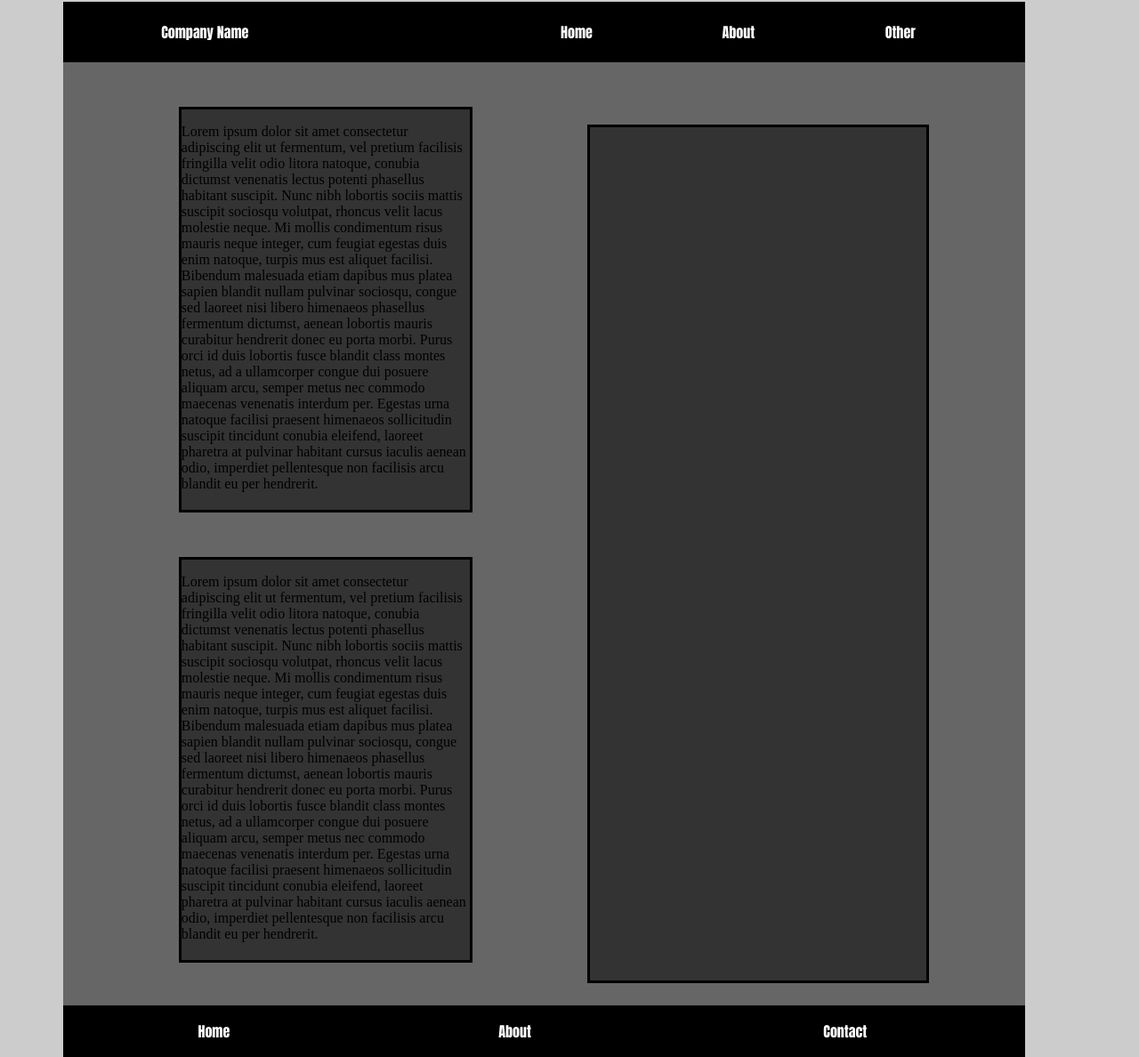
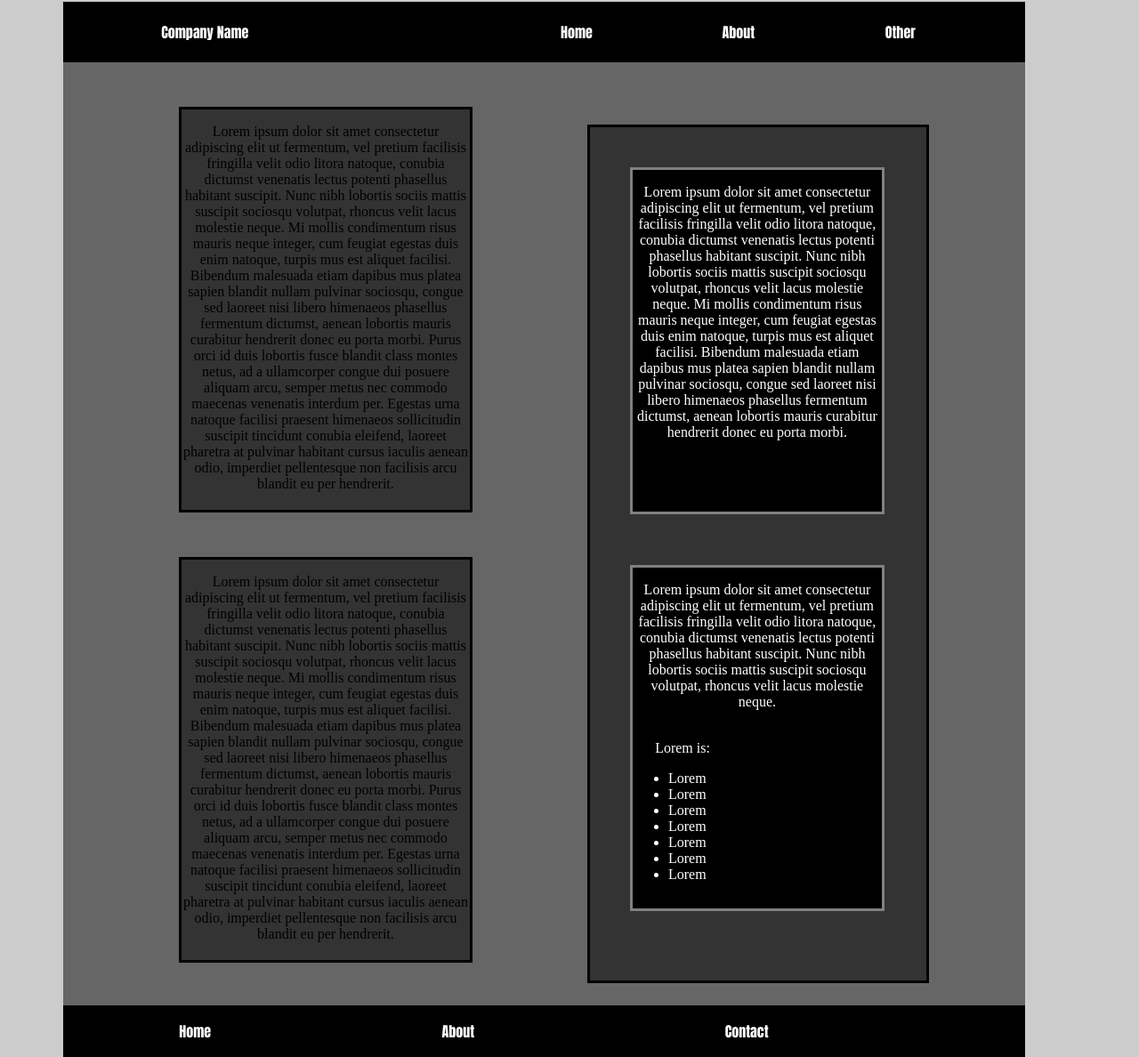
Before and after one commit to federicofranco97/paginapp, a website: page public_html/index.html in a window 1280 px wide. Shown: the part 6-1194 px from the top of the page at 89% size. Drawn offline with Linux system fonts and the light colour scheme.

Commit message:
Added Easter Egg

```diff
--- a/public_html/index.html
+++ b/public_html/index.html
@@ -7,12 +7,13 @@
         <link rel="stylesheet" type="text/css" href="resources/style.css">
     </head>
     <body id="bodymain">
+    <div id="all">
         <div id="headerDiv">
             <table class="menuBar">
                 <thead></thead>
                 <tbody>
                     <tr>
-                        <td class="perTd" style="padding-left: 108px" >Company Name</td>
+                        <td class="perTd" style="padding-left: 108px" onclick="showSign(this)">Company Name</td>
                         <td class="perTd" onclick="showSign(this)">Home</td>
                         <td class="perTd" onclick="showSign(this)">About</td>
                         <td class="perTd" onclick="showSign(this)">Other</td>
@@ -75,11 +76,50 @@
             </div>
 
             <div id="rightBlock">
+                <div id="right1">
+                    <p style="text-align: center">Lorem ipsum dolor sit amet consectetur adipiscing
+                        elit ut fermentum, vel pretium facilisis fringilla
+                        velit odio litora natoque, conubia dictumst venenatis
+                        lectus potenti phasellus habitant suscipit. Nunc nibh
+                        lobortis sociis mattis suscipit sociosqu volutpat, rhoncus
+                        velit lacus molestie neque. Mi mollis condimentum risus
+                        mauris neque integer, cum feugiat egestas duis enim natoque,
+                        turpis mus est aliquet facilisi. Bibendum malesuada etiam
+                        dapibus mus platea sapien blandit nullam pulvinar sociosqu,
+                        congue sed laoreet nisi libero himenaeos phasellus fermentum
+                        dictumst, aenean lobortis mauris curabitur hendrerit donec
+                        eu porta morbi.
+                    </p>
+                </div>
 
+                <div id="right2">
+                    <p style="text-align: center">Lorem ipsum dolor sit amet consectetur adipiscing
+                        elit ut fermentum, vel pretium facilisis fringilla
+                        velit odio litora natoque, conubia dictumst venenatis
+                        lectus potenti phasellus habitant suscipit. Nunc nibh
+                        lobortis sociis mattis suscipit sociosqu volutpat, rhoncus
+                        velit lacus molestie neque.
+                    </p>
+                    <br>
+                    <span style="float: left;margin-left: 9%">Lorem is: </span>
+                    <br>
+                    <ul style="text-align: left">
+                        <li>Lorem</li>
+                        <li>Lorem</li>
+                        <li>Lorem</li>
+                        <li>Lorem</li>
+                        <li>Lorem</li>
+                        <li>Lorem</li>
+                        <li>Lorem</li>
+                    </ul>
+                </div>
             </div>
         </div>
 
-        <nav style="margin-bottom: -5%">
+
+
+
+        <footer id="myFooter">
             <table id="menuLow">
                 <thead></thead>
                 <tbody>
@@ -87,11 +127,14 @@
                         <td class="myTr">Home</td>
                         <td class="myTr">About</td>
                         <td class="myTr">Contact</td>
+                        <td class="myTr" onclick="easterEgg()" style="font-size: 1px">.</td>
 
                     </tr>
                 </tbody>
             </table>
-        </nav>
+        </footer>
+    </div>
+        <div id="hidden" style="display: none"><img src="resources/giphy.gif"></div>
     </body>
 </html>
 
@@ -100,4 +143,14 @@
         alert(header.innerText);
     }
 
+    function reload(){
+        location.reload(true);
+    }
+
+    function easterEgg(){
+        document.getElementById("all").style.display="none";
+        document.getElementById("hidden").style.display="";
+        setTimeout("reload()",2000);
+    }
+
 </script>
--- a/public_html/resources/style.css
+++ b/public_html/resources/style.css
@@ -19,6 +19,8 @@
 .perTd
 {
     padding: 20px;
+    cursor: -webkit-grab;
+    cursor: grab;
 }
 
 #myTh
@@ -47,6 +49,7 @@
     border-style: solid;
     height: 450px;
     margin-left: 12%;
+    text-align: center;
 }
 
 #bloqueleft2
@@ -57,6 +60,7 @@
     height: 450px;
     margin-left: 12%;
     float: left;
+    text-align: center;
 }
 
 .separador
@@ -74,7 +78,7 @@
     margin-right: 10%;
     margin-top: -45%;
     border-style: solid;
-
+    text-align: center;
 }
 
 
@@ -91,5 +95,33 @@
 {
     padding: 15px;
     text-align: center;
+    cursor: -webkit-grab;
+    cursor: grab;
+}
 
+#myFooter
+{
+    margin-bottom: -5%;
 }
+
+#right1
+{
+    margin-top: 12%;
+    width: 74%;
+    color: white;
+    background-color: black;
+    border:3px solid grey;
+    height: 40%;
+    margin-left: 12%;
+}
+
+#right2
+{
+    margin-top: 15%;
+    width: 74%;
+    color: white;
+    background-color: black;
+    border:3px solid grey;
+    height: 40%;
+    margin-left: 12%;
+}
```
Also changed, not shown: 1 other file.
